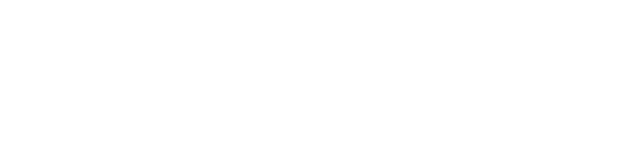
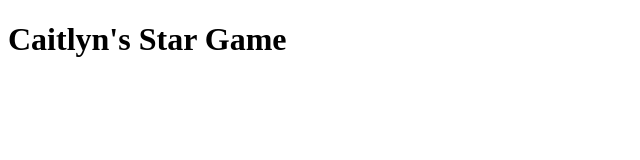
Before and after one commit to userc8e/Star_Game, a plain HTML site: page index.html in a window 1280 px wide. Shown: the whole page, without its empty margins (0-640 px from the left). Drawn offline with nearby package versions, Linux system fonts and the light colour scheme.

Commit message:
added h1

```diff
--- a/index.html
+++ b/index.html
@@ -7,6 +7,6 @@
     <script src="https://cdnjs.cloudflare.com/ajax/libs/p5.js/1.4.0/p5.js"></script>
 </head>
 <body>
-
+    <h1> Caitlyn's Star Game </h1>
 </body>
 </html>
```
